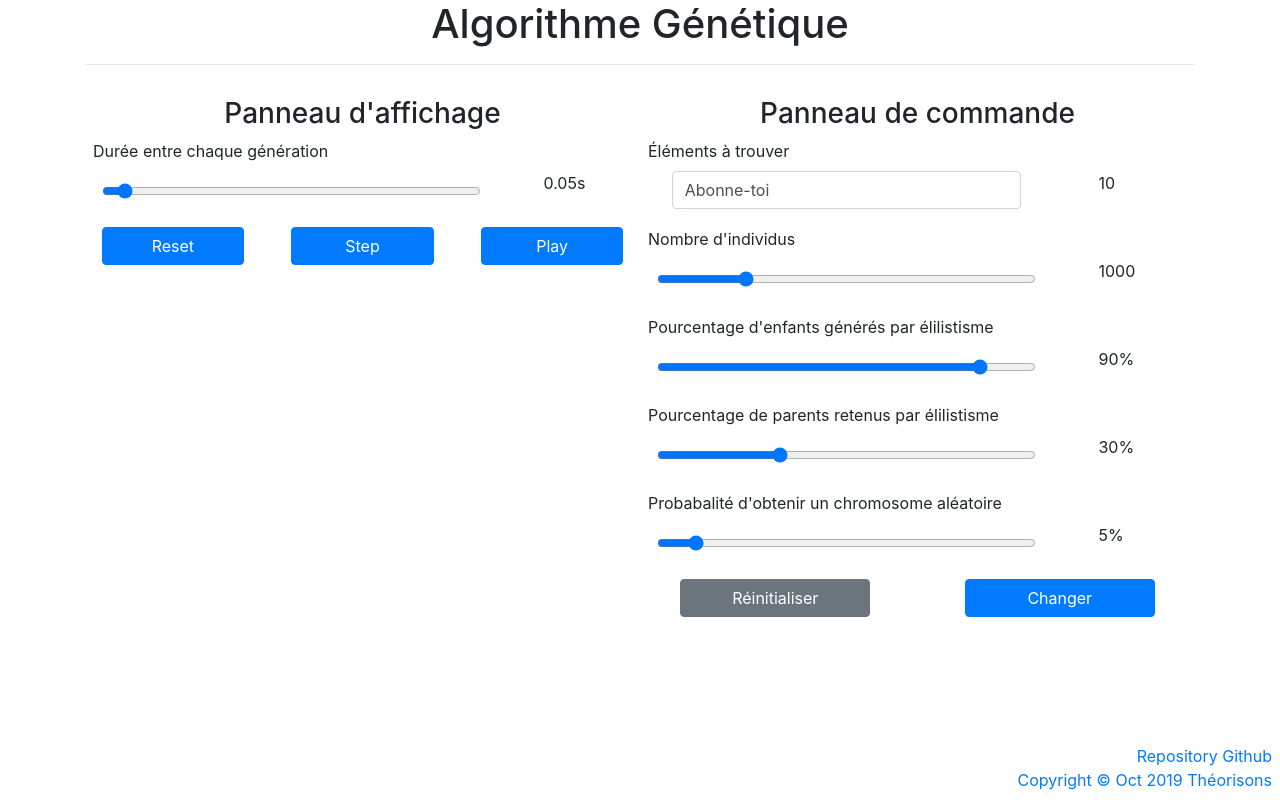
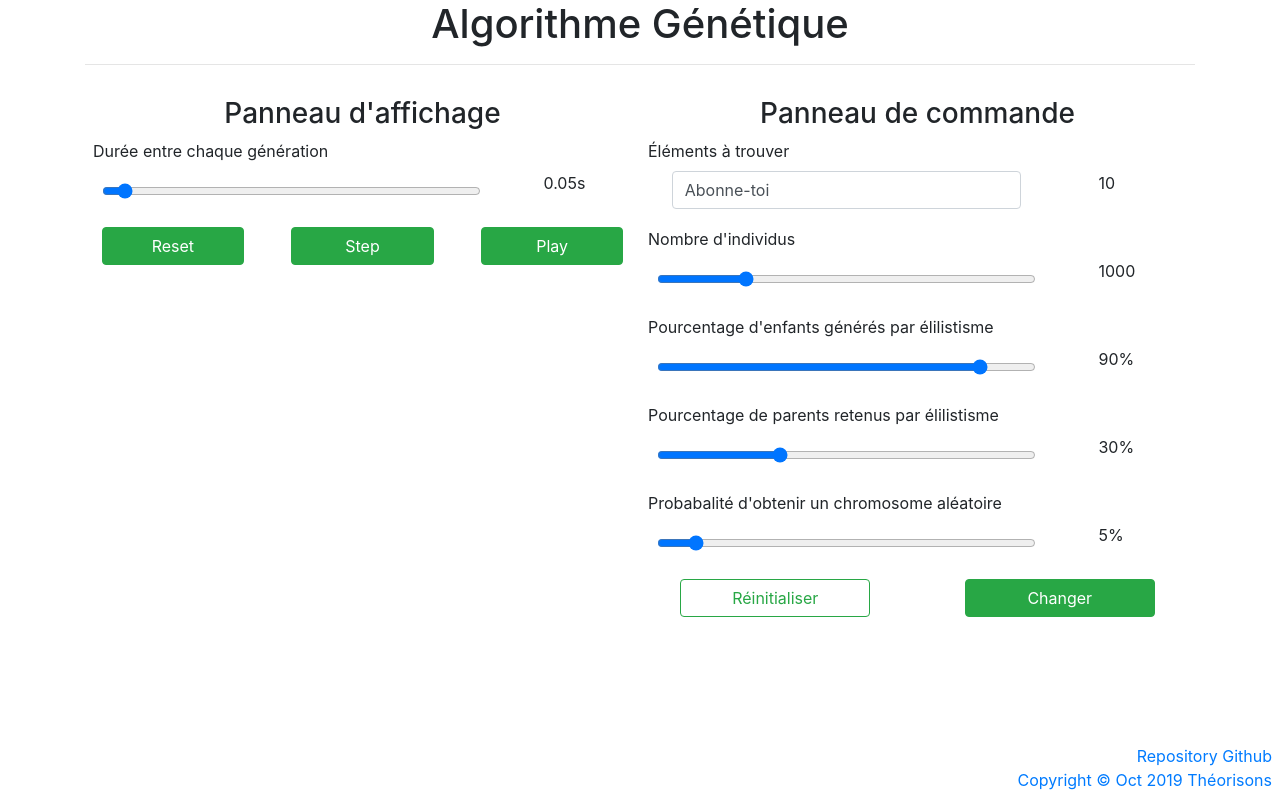
Before and after one commit to theorisons/algorithmeGenetique, a React (Create React App) app in the folder web_version/: page / in a window 1280 px wide. Built offline with nearby package versions, Linux system fonts and the light colour scheme.

Commit message:
Change color to Green Match the color of the channel

```diff
--- a/web_version/src/Command.js
+++ b/web_version/src/Command.js
@@ -152,7 +152,7 @@ export default class Command extends React.Component {
     return (
       <button
         type="button"
-        className="btn btn-primary col-3"
+        className="btn btn-success col-3"
         onClick={() => this.handlePlayPause()}
       >
         {message}
@@ -187,7 +187,7 @@ export default class Command extends React.Component {
         <div className="row justify-content-around">
           <button
             type="button"
-            className="btn btn-primary col-3"
+            className="btn btn-success col-3"
             onClick={() => {
               this.stopAnimation();
               this.initAlgo();
@@ -201,7 +201,7 @@ export default class Command extends React.Component {
           </button>
           <button
             type="button"
-            className="btn btn-primary col-3"
+            className="btn btn-success col-3"
             onClick={() => {
               this.stopAnimation();
               this.step();
--- a/web_version/src/Params.js
+++ b/web_version/src/Params.js
@@ -117,7 +117,7 @@ export default class Params extends React.Component {
 
         <div className="row justify-content-around">
           <button
-            className="btn btn-secondary col-4"
+            className="btn btn-outline-success col-4"
             type="button"
             onClick={() => {
               this.setState(this.props.resetValues());
@@ -128,7 +128,7 @@ export default class Params extends React.Component {
 
           <button
             type="button"
-            className="btn btn-primary col-4"
+            className="btn btn-success col-4"
             onClick={() => {
               this.props.updateValues(this.state);
             }}
```
